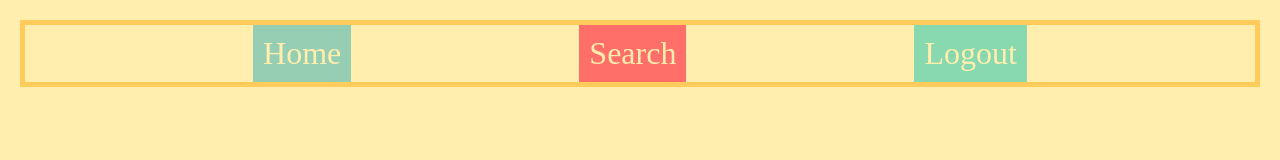
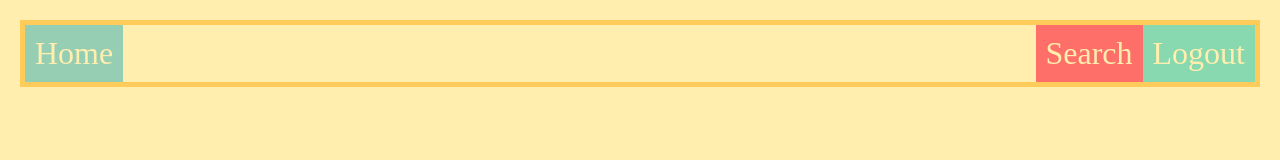
Before and after one commit to thallesbruno/freecodecamp-flexbox, a plain HTML site: page index.html in a window 1280 px wide. Drawn offline with Linux system fonts and the light colour scheme.

Commit message:
margin-right

```diff
--- a/index.css
+++ b/index.css
@@ -1,6 +1,9 @@
 .container{
     border: 5px solid #ffcc5c;
     display: flex;
-    flex-direction: row;
-    justify-content: space-evenly;
+    justify-content: flex-end;
 }
+
+.home{
+    margin-right: auto;
+}
--- a/index.html
+++ b/index.html
@@ -7,9 +7,9 @@
     </head>
     <body>
         <nav class="container">
-            <div>Home</div>
-            <div>Search</div>
-            <div>Logout</div>
+            <div class="home">Home</div>
+            <div class="search">Search</div>
+            <div class="logout">Logout</div>
         </nav>
     </body>
 </html>
```
